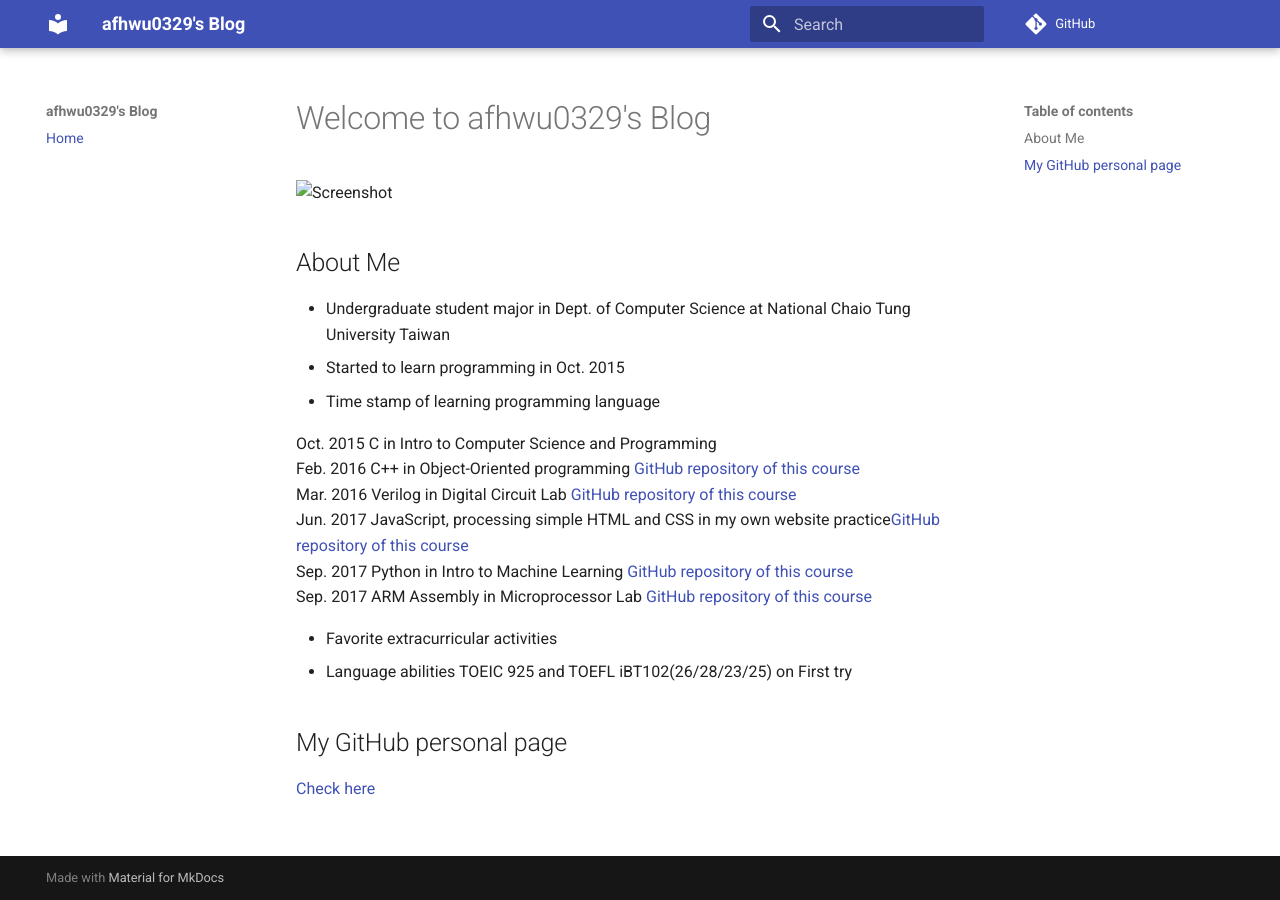
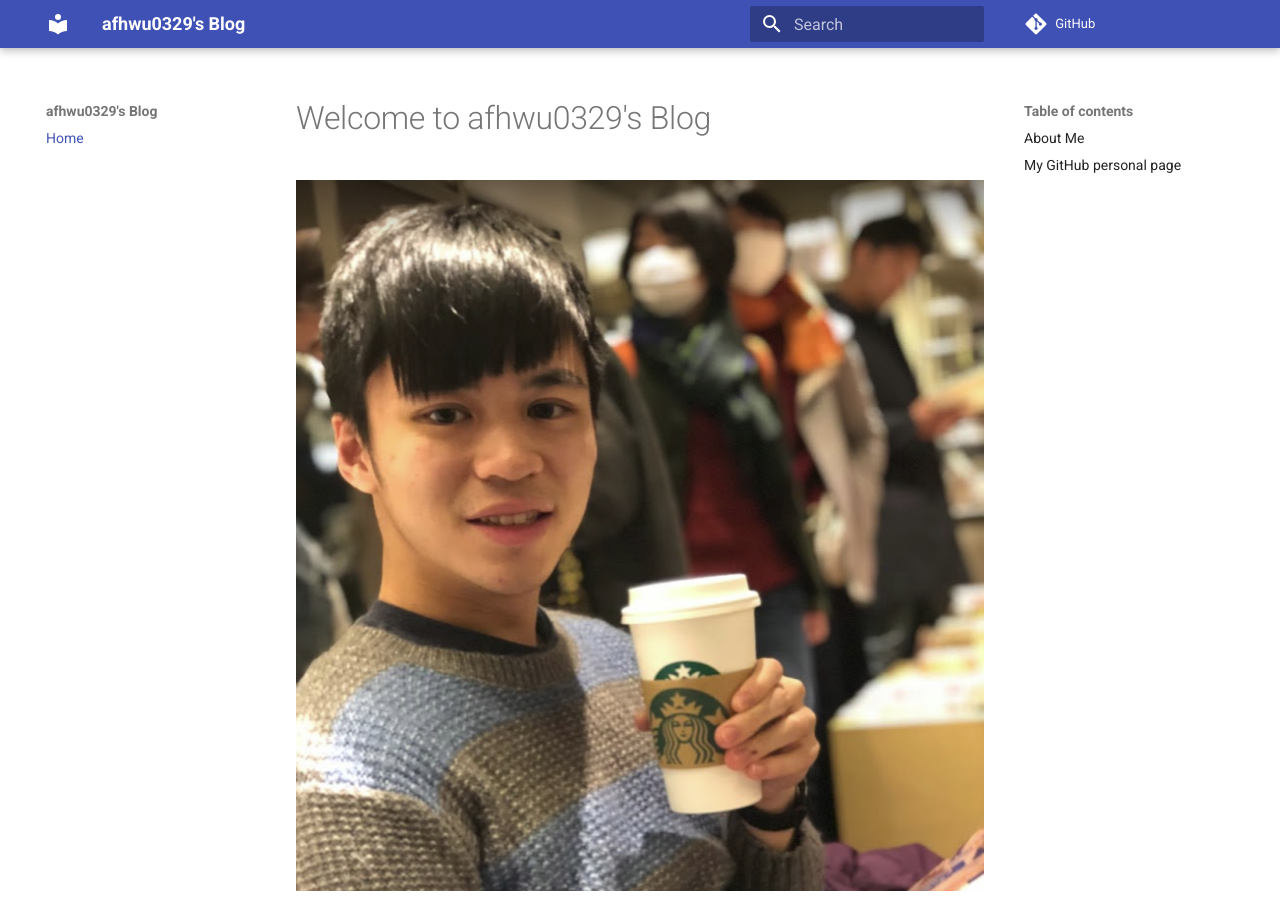
Before and after one commit to Alfons0329/afhwu0329.github.io, an MkDocs documentation site: the page built from docs/index.md, in a window 1280 px wide and 900 px high. Built offline with MkDocs 1.6.1 and Material for MkDocs 9.7.7, drawn with Linux system fonts in a browser that asks for light colours; comment, search, counter and statistics services are not loaded; old or Windows-style settings are respelled for this version of MkDocs.

Commit message:
Auto update this repository

```diff
--- a/docs/index.md
+++ b/docs/index.md
@@ -1,5 +1,5 @@
 # Welcome to afhwu0329's Blog
-![Screenshot](docs/images/index/Myself.png)
+![Screenshot](images/index/Myself.png)
 ## About Me
 * Undergraduate student major in Dept. of Computer Science at National Chaio Tung University Taiwan
 * Started to learn programming in Oct. 2015
```
Also changed, not shown: site/index.html.
